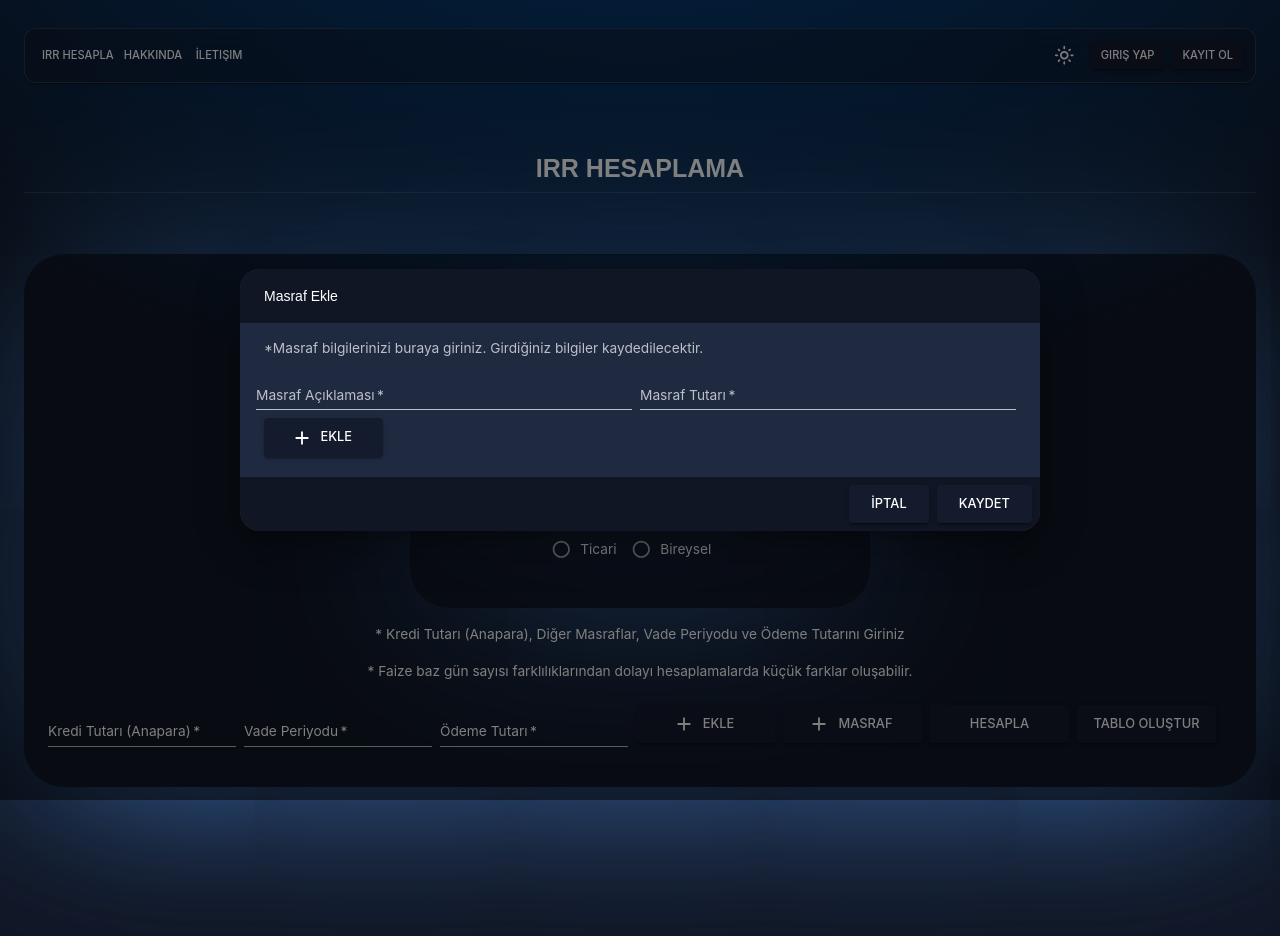
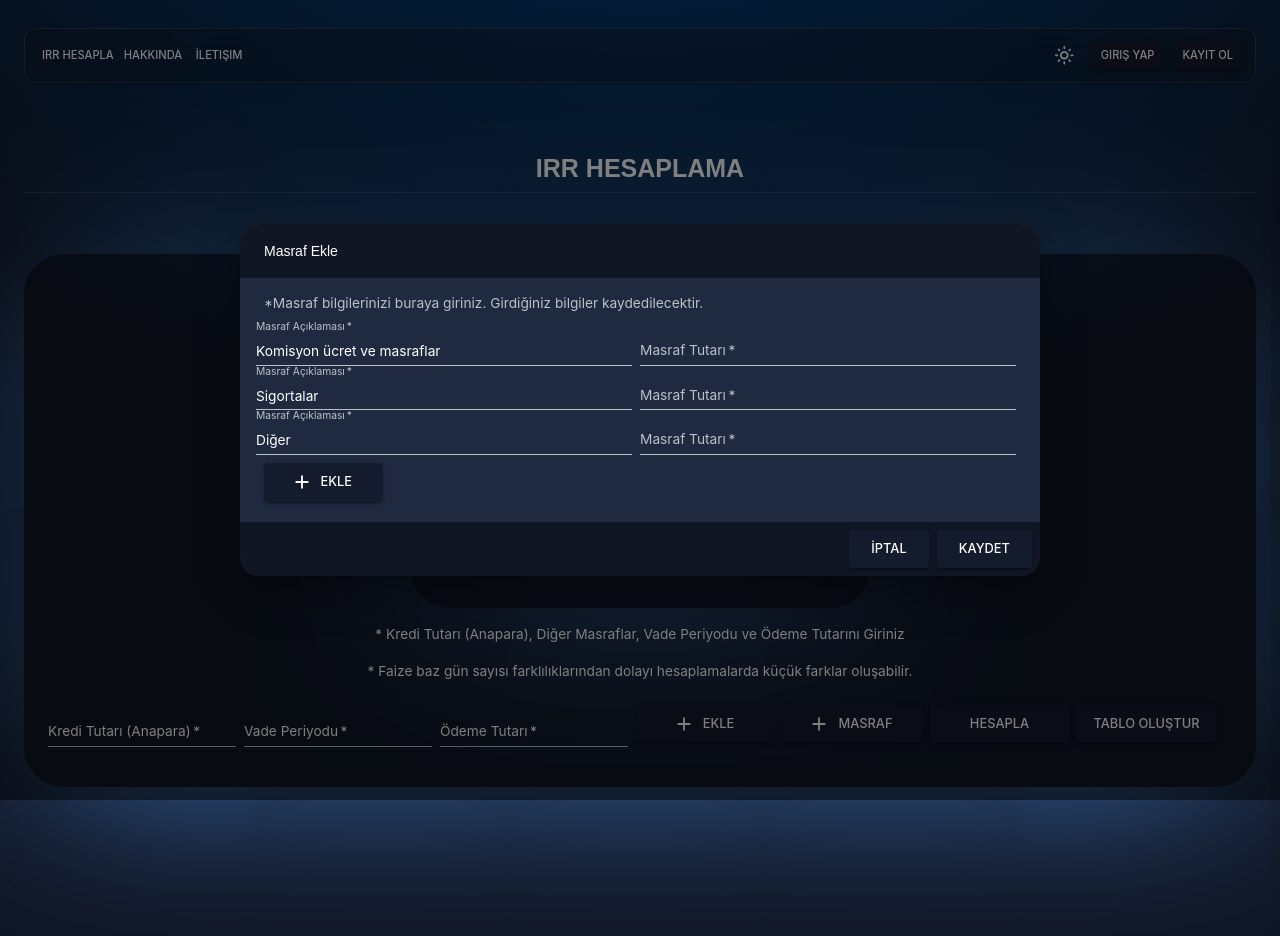
Before and after one commit to haticekatranciakgul/test.kredi-maliyeti-hesaplama, a React (Create React App) app: page /calculate in a window 1280 px wide. Both pictures are taken after a click on the button "MASRAF". Shown: the top 936 px of the page. Built offline with nearby package versions, Linux system fonts and the light colour scheme.

Commit message:
Add default value expenses

```diff
--- a/src/Components/ExpenseModal.js
+++ b/src/Components/ExpenseModal.js
@@ -21,40 +21,33 @@ import { setExpenses } from '../Redux/expensesSlice'; // Redux aksiyonunu import
 
 export default function FormDialog() {
     const dispatch = useDispatch();
-    const open = useSelector((state) => state.modal.isOpen); // Modal durumunu Redux'tan al
-    const [rows, setRows] = useState([{ text: '', amount: '' }]); // Dinamik form satırları için state
+    const open = useSelector((state) => state.modal.isOpen);
+    const expenses = useSelector((state) => state.expenses.expenses);
+
+    const [rows, setRows] = useState(expenses);
     const theme = useTheme();
     const colorMode = useContext(ColorModeContext);
-   // const expenses = useSelector(state => state.expenses.expenses); // Redux store'dan veriyi al
 
 
     const handleClose = () => {
-        dispatch(closeModal()); // Modal'ı kapa
+        dispatch(closeModal());
     };
 
     const handleAddRow = () => {
-        setRows([...rows, { text: '', amount: '' }]); // Yeni satır ekle
+        setRows([...rows, { title: '', amount: '' }]);
     };
 
     const handleInputChange = (index, field, value) => {
         const newRows = [...rows];
         newRows[index][field] = value;
-        setRows(newRows); // İlgili satırı güncelle
+        setRows(newRows);
     };
 
     const handleSave = async () => {
-        const expenses = rows.map(row => ({
-            title: row.text,
-            amount: parseFloat(row.amount),
-        }));
-        dispatch(setExpenses(expenses));
-
-        console.log("expenses", expenses)
-
+        dispatch(setExpenses(rows));
+        console.log("expenses", rows);
         try {
-            // const response = await axios.post('https://credit-irr.vercel.app/api/v1/credits/create/irr', { expenses });
-            // console.log('Veri başarıyla gönderildi:', response.data);
-            handleClose(); // Modalı kapat
+            handleClose();
         } catch (error) {
             console.error('Hata:', error);
         }
@@ -81,12 +74,6 @@ export default function FormDialog() {
                         <DialogContentText sx={{ marginBottom: '2%', marginTop: "2%" }}>
                             *Masraf bilgilerinizi buraya giriniz. Girdiğiniz bilgiler kaydedilecektir.
                         </DialogContentText>
-                        {/* {expenses.map((expense, index) => (
-                            <div key={index}>
-                                <p>{expense.title}: {expense.amount}</p>
-                            </div>
-                        ))} */}
-
                         <Grid container spacing={1} columns={12}>
                             {rows.map((row, index) => (
                                 <Grid container spacing={1} columns={10} key={index}>
@@ -96,7 +83,7 @@ export default function FormDialog() {
                                             label="Masraf Açıklaması"
                                             fullWidth
                                             variant="standard"
-                                            value={row.text}
+                                            value={row.title}
                                             onChange={(e) => handleInputChange(index, 'text', e.target.value)}
                                         />
                                     </Grid>
--- a/src/Redux/expensesSlice.js
+++ b/src/Redux/expensesSlice.js
@@ -2,7 +2,12 @@
 import { createSlice } from '@reduxjs/toolkit';
 
 const initialState = {
-    expenses: [],
+    // expenses: [],
+    expenses: [
+        { id: 0, title: 'Komisyon ücret ve masraflar ', amount: '' },
+        { id: 1, title: 'Sigortalar', amount: '' },
+        { id: 2, title: 'Diğer', amount: '' },
+    ],
 };
 
 const expensesSlice = createSlice({
@@ -10,10 +15,10 @@ const expensesSlice = createSlice({
     initialState,
     reducers: {
         addExpense: (state, action) => {
-            state.expenses.push(action.payload); // Yeni expense ekler
+            state.expenses.push(action.payload);
         },
         setExpenses: (state, action) => {
-            state.expenses = action.payload; // Expenses'ı set eder
+            state.expenses = action.payload;
         },
     },
 });
```
